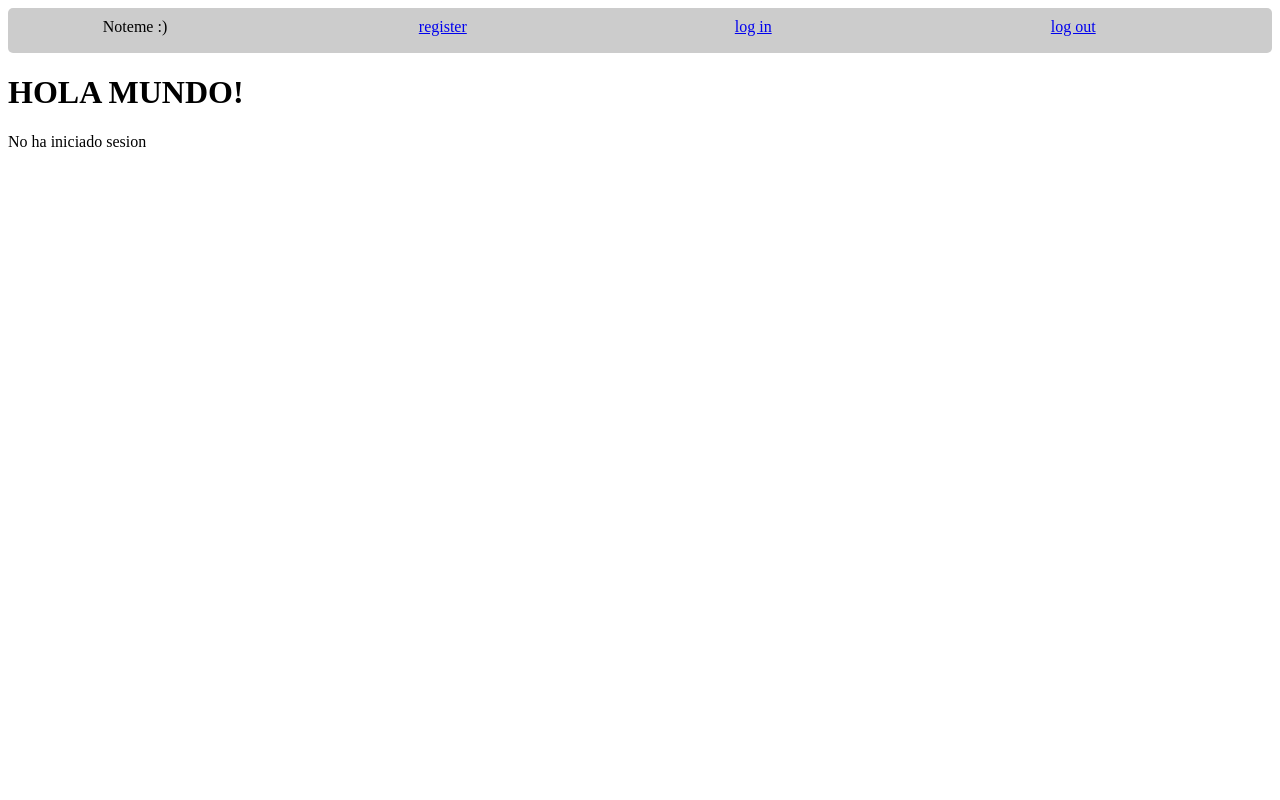
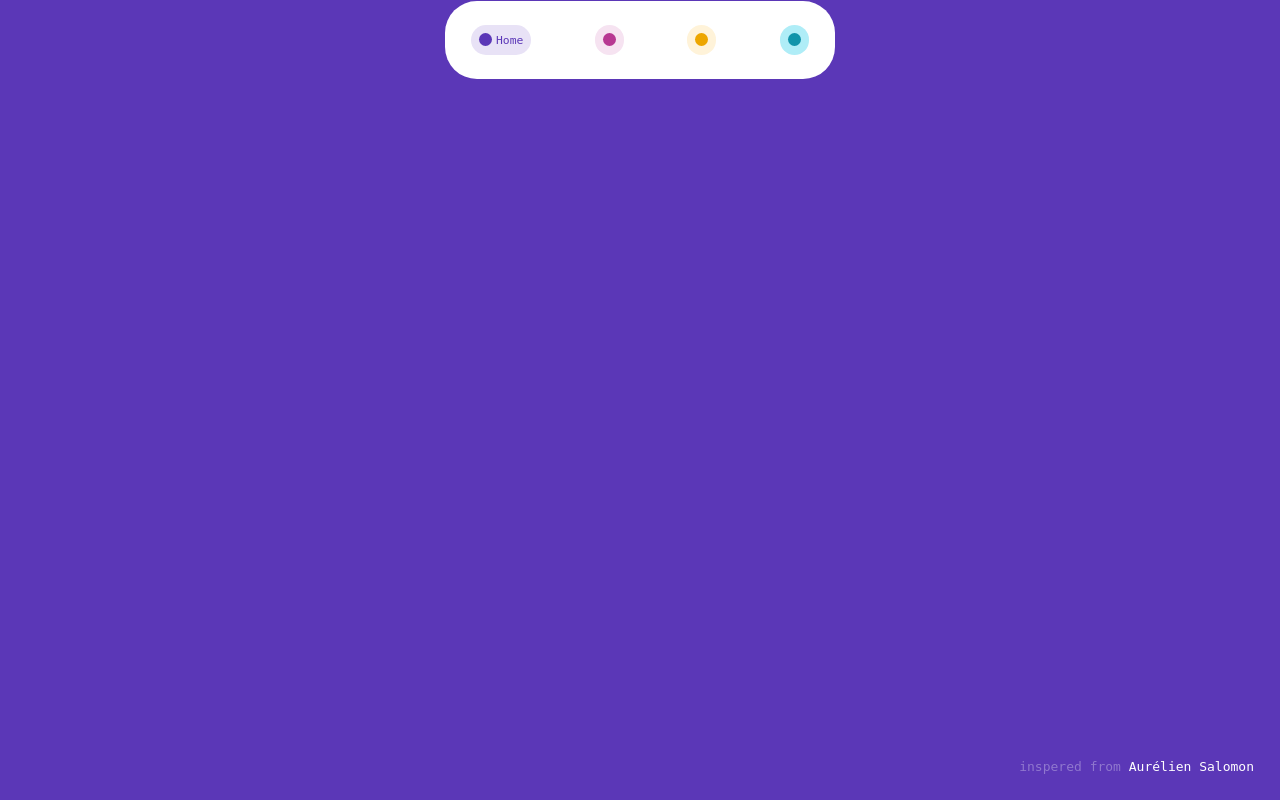
Before and after one commit to jn-betancourt/noteme_project, a Python web app: template templates/homepage.html in a window 1280 px wide. Run offline with Jinja, Linux system fonts and the light colour scheme; the template is opened without the code that fills it, so the values that code supplies are empty.

Commit message:
new style html/css

```diff
--- a/main.py
+++ b/main.py
@@ -9,9 +9,7 @@
 
 @main.route('/')
 def home_page():
-    users = Users.query.all()
-    lenght = Users.query.count()
-    return render_template("homepage.html", users=users, lenght=lenght)
+    return render_template("homepage.html")
 
 
 @main.route('/profile')
--- a/static/css/homepage.css
+++ b/static/css/homepage.css
@@ -1,16 +1,190 @@
-div{
-	border-radius: 5px;
+html, body {
+  height: 100%;
+  font-family: monospace;
+  margin: 0;
+  padding: 0;
 }
-.contenedor-header{
-    background-color:#CCC;
-    width:100%;
-    height:45px;
-display:flex;
-justify-content: space-around;
+
+.container {
+  width: 100%;
+  height: 10%;
+  display: -webkit-box;
+  display: flex;
+  -webkit-box-pack: center;
+          justify-content: center;
+  -webkit-box-align: center;
+          align-items: center;
 }
-.contenido{
-    height:80px;
-    width:10%;
-    float:left;
-    margin: 10px;
+
+.source {
+  position: fixed;
+  right: 2rem;
+  bottom: 2rem;
 }
+.source a {
+  color: #fff;
+  text-decoration: none;
+}
+.source a span {
+  opacity: 0.32;
+}
+
+.phone {
+  display: -webkit-box;
+  display: flex;
+  width: 30em;
+  height: 6em;
+  background-color: #f3f3f3;
+  border-radius: 32px;
+  overflow: hidden;
+}
+
+.phone-footer {
+  display: -webkit-box;
+  display: flex;
+  -webkit-box-pack: center;
+          justify-content: center;
+  -webkit-box-align: center;
+          align-items: center;
+  width: 100%;
+  height: 6em;
+  padding-left: 2em;
+  padding-right: 2em;
+  background-color: #fff;
+  margin-top: auto;
+}
+
+.nav {
+  display: -webkit-box;
+  display: flex;
+  width: 100%;
+  -webkit-box-pack: justify;
+          justify-content: space-between;
+}
+.nav-item {
+  position: relative;
+  display: -webkit-box;
+  display: flex;
+  padding: 8px;
+  border-radius: 16px;
+}
+.nav-item:nth-child(1) {
+  background-color: #e8e2f6;
+}
+.nav-item:nth-child(1) label {
+  background-color: #5b37b7;
+}
+.nav-item:nth-child(1) span {
+  color: #5b37b7;
+}
+.nav-item:nth-child(1) span:before {
+  background-color: #5b37b7;
+}
+.nav-item:nth-child(2) {
+  background-color: #f6e3f1;
+}
+.nav-item:nth-child(2) label {
+  background-color: #b73892;
+}
+.nav-item:nth-child(2) span {
+  color: #b73892;
+}
+.nav-item:nth-child(2) span:before {
+  background-color: #b73892;
+}
+.nav-item:nth-child(3) {
+  background-color: #fff3d9;
+}
+.nav-item:nth-child(3) label {
+  background-color: #eda600;
+}
+.nav-item:nth-child(3) span {
+  color: #eda600;
+}
+.nav-item:nth-child(3) span:before {
+  background-color: #eda600;
+}
+.nav-item:nth-child(4) {
+  background-color: #afedf7;
+}
+.nav-item:nth-child(4) label {
+  background-color: #1194aa;
+}
+.nav-item:nth-child(4) span {
+  color: #1194aa;
+}
+.nav-item:nth-child(4) span:before {
+  background-color: #1194aa;
+}
+.nav-item * {
+  cursor: pointer;
+}
+.nav-item label {
+  position: relative;
+  display: inline-block;
+  width: 1em;
+  height: 1em;
+  background-color: inherit;
+  border-radius: 50%;
+}
+.nav-item label:before {
+  content: "";
+  position: absolute;
+  top: -100%;
+  left: -100%;
+  width: 300%;
+  height: 300%;
+  background-color: transparent;
+}
+.nav-item span {
+  font-size: 0.875em;
+  margin-left: 0;
+  max-width: 0;
+  overflow: hidden;
+  -webkit-transition-property: max-width, margin-left;
+  transition-property: max-width, margin-left;
+  -webkit-transition-duration: 0.32s;
+          transition-duration: 0.32s;
+  -webkit-transition-timing-function: ease;
+          transition-timing-function: ease;
+}
+.nav-item span:before {
+  content: "";
+  opacity: 0;
+  position: fixed;
+  z-index: -1;
+  top: 50%;
+  margin-top: -100rem;
+  left: 50%;
+  margin-left: -100rem;
+  width: 200rem;
+  height: 200rem;
+  -webkit-transform-origin: center;
+          transform-origin: center;
+  -webkit-transform: scale(0.1);
+          transform: scale(0.1);
+  border-radius: 50%;
+  -webkit-transition-property: opacity, -webkit-transform;
+  transition-property: opacity, -webkit-transform;
+  transition-property: opacity, transform;
+  transition-property: opacity, transform, -webkit-transform;
+  -webkit-transition-duration: 0.32s;
+          transition-duration: 0.32s;
+  -webkit-transition-timing-function: ease;
+          transition-timing-function: ease;
+}
+.nav-item input {
+  position: absolute;
+  top: 0;
+  left: 0;
+  visibility: hidden;
+}
+.nav-item input:checked + span {
+  max-width: 100vw;
+  margin-left: 4px;
+}
+.nav-item input:checked + span:before {
+  opacity: 1;
+  -webkit-transform: scale(1);
+          transform: scale(1);
+}
--- a/templates/homepage.html
+++ b/templates/homepage.html
@@ -1,28 +1,64 @@
-<!DOCTYPE html>
+<!--<!DOCTYPE html>-->
+<!--<html lang="en">-->
+<!--<head>-->
+<!--    <link type="text/css" href="{{ url_for('static', filename='css/homepage.css') }}" rel="stylesheet">-->
+<!--    <meta charset="UTF-8">-->
+<!--    <title>HOLA MUNDO</title>-->
+<!--</head>-->
+<!--<body>-->
+<!--    <header>-->
+<!--        <div class="contenedor-header">-->
+<!--            <div class="contenido" id="titulo"> Noteme :) </div>-->
+<!--            <div class="contenido" id="register"> <a href="/signup"> register </a> </div>-->
+<!--            <div class="contenido" id="login"> <a href="{{url_for('auth.login')}}"> log in </a> </div>-->
+<!--            <div class="contenido" id="logout"> <a href="{{url_for('auth.logout')}}"> log out </a></div>-->
+<!--        </div>-->
+<!--    </header>-->
+<!--    <h1>HOLA MUNDO!</h1>-->
+<!--    {% if name %}-->
+<!--    <p>HOLA {{ name }}</p>-->
+<!--    <p>Tu contraseña es {{password}} </p>-->
+<!--    {% else %} <p> No ha iniciado sesion </p> {% endif %}-->
+<!--</body>-->
+<!--</html>-->
+<!doctype html>
+<!--[if lte IE 9]>
+<html lang="en" class="oldie">
+<![endif]-->
+<!--[if gt IE 9]><!-->
 <html lang="en">
+<!--<![endif]-->
 <head>
-    <link type="text/css" href="{{ url_for('static', filename='css/homepage.css') }}" rel="stylesheet">
-    <meta charset="UTF-8">
-    <title>HOLA MUNDO</title>
+  <meta charset="utf-8">
+  <meta name="viewport" content="width=device-width, initial-scale=1">
+  <title>Bottom Navigation With CSS</title>
+  <link rel="stylesheet" media="all" href="{{url_for('static', filename='css/homepage.css')}}" type="text/css"/>
 </head>
 <body>
-    <header>
-        <div class="contenedor-header">
-            <div class="contenido" id="titulo"> Noteme :) </div>
-            <div class="contenido" id="register"> <a href="/signup"> register </a> </div>
-            <div class="contenido" id="login"> <a href="{{url_for('auth.login')}}"> log in </a> </div>
-            <div class="contenido" id="logout"> <a href="{{url_for('auth.logout')}}"> log out </a></div>
+<div class="container">
+  <div class="source"><a target="blank" href="https://dribbble.com/shots/5925052-Google-Bottom-Bar-Navigation-Pattern"><span>inspered from </span>Aurélien Salomon</a></div>
+  <div class="phone">
+    <div class="phone-footer">
+      <div class="nav">
+        <div class="nav-item">
+          <label for="Home"></label>
+          <input type="radio" name="nav" value="Home" id="Home" checked="checked"/><span>Home</span>
         </div>
-    </header>
-    <h1>HOLA MUNDO!</h1>
-    {% if name %}
-    <p>HOLA {{ name }}</p>
-    <p>Tu contraseña es {{password}} </p>
-    {% else %} <p> No ha iniciado sesion </p> {% endif %}
-    <br>
-    <h3>{{ lenght }}</h3>
-    {% for user in users %}
-        <p>{{ user.name }}</p>
-    {% endfor %}
+        <div class="nav-item">
+          <label for="Signup"></label>
+          <input type="radio" name="nav" value="Likes" id="Signup"/><span>signup</span>
+        </div>
+        <div class="nav-item">
+          <label for="Login"></label>
+          <input type="radio" name="nav" value="Search" id="Login"/><span>login</span>
+        </div>
+        <div class="nav-item">
+          <label for="Profile"></label>
+          <input type="radio" name="nav" value="Profile" id="Profile"/><span>Profile</span>
+        </div>
+      </div>
+    </div>
+  </div>
+</div>
 </body>
 </html>
```
